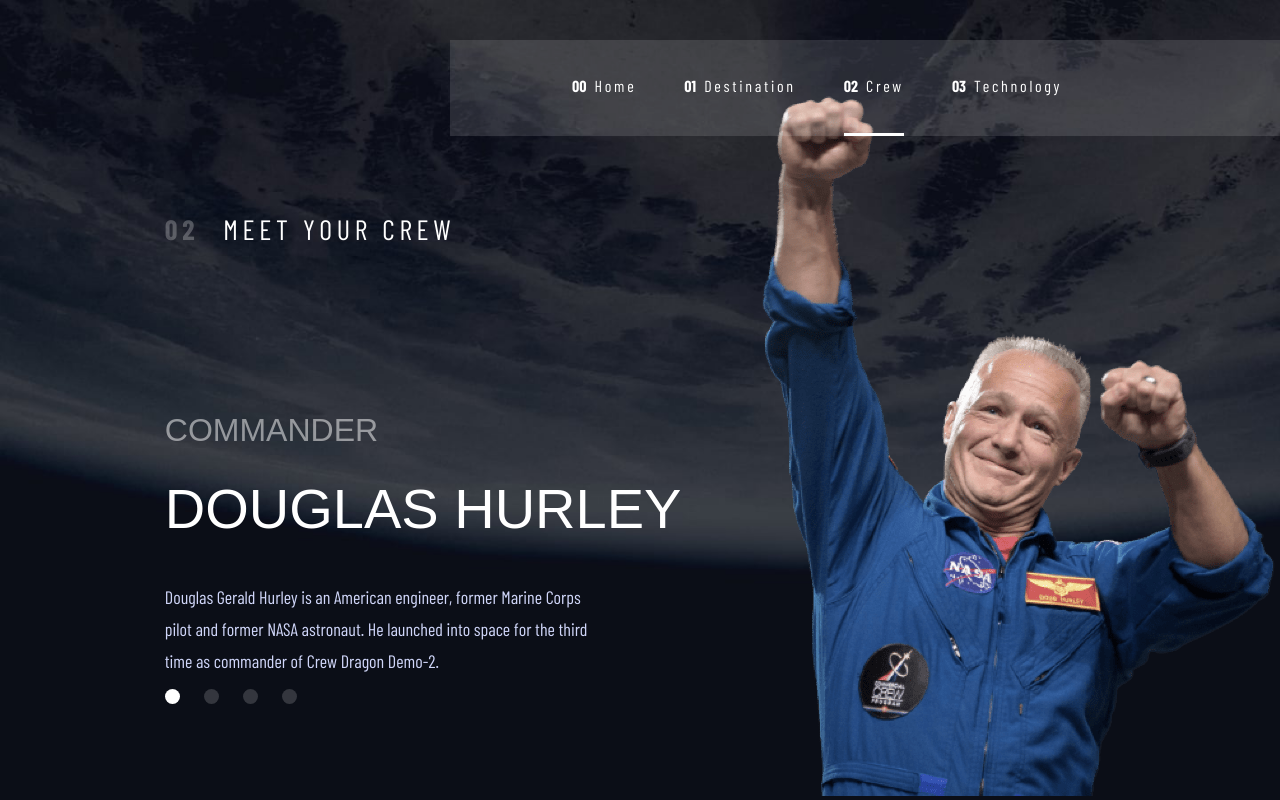
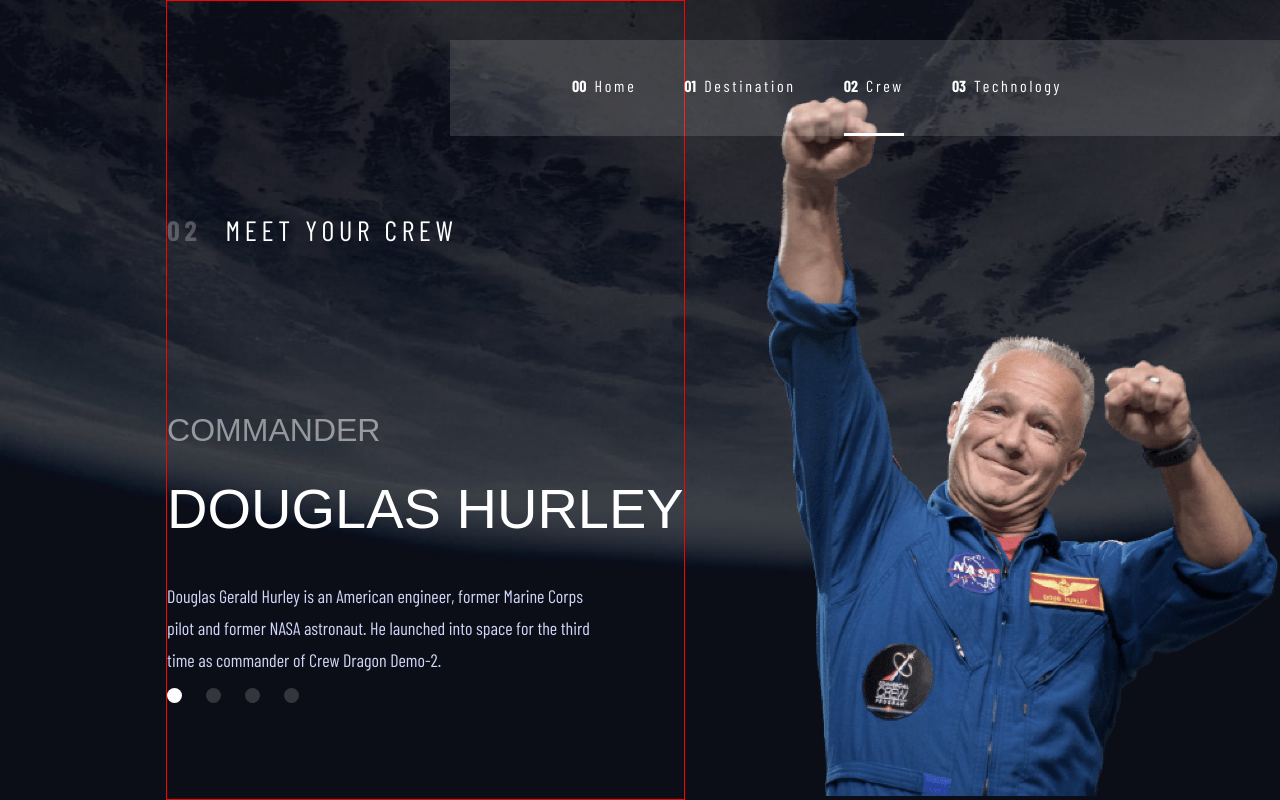
Before and after one commit to NeptuneRjo/space-tourism, a React (Create React App) app: page /crew in a window 1280 px wide. Built offline with nearby package versions, Linux system fonts and the light colour scheme; a web font is replaced by a local one.

Commit message:
tweaking background

```diff
--- a/src/Components/Crew/crew.css
+++ b/src/Components/Crew/crew.css
@@ -10,7 +10,7 @@
 
     display: flex;
     align-items: flex-end;
-    justify-content: flex-start;
+    justify-content: center;
     gap: 5rem;
 }
 
@@ -20,6 +20,7 @@
     margin-left: 10.3rem;
     height: 100%;
     justify-content: space-between;
+    border: solid 1px red;
 }
 
 .crew-header {
@@ -32,6 +33,7 @@
     letter-spacing: 4.725px;
     text-transform: uppercase;
     margin-top: 13.25rem;
+    width: 100%;
 }
 
 .crew-header p {
--- a/src/Components/Destination/destination.css
+++ b/src/Components/Destination/destination.css
@@ -218,3 +218,9 @@
         text-transform: uppercase;
     }
 }
+
+@media screen and (max-width: 768px) {
+    .destination-main {
+        background: url('/src/Assets/destination/background-destination-tablet.jpg') no-repeat center center fixed;
+    }
+}
```
